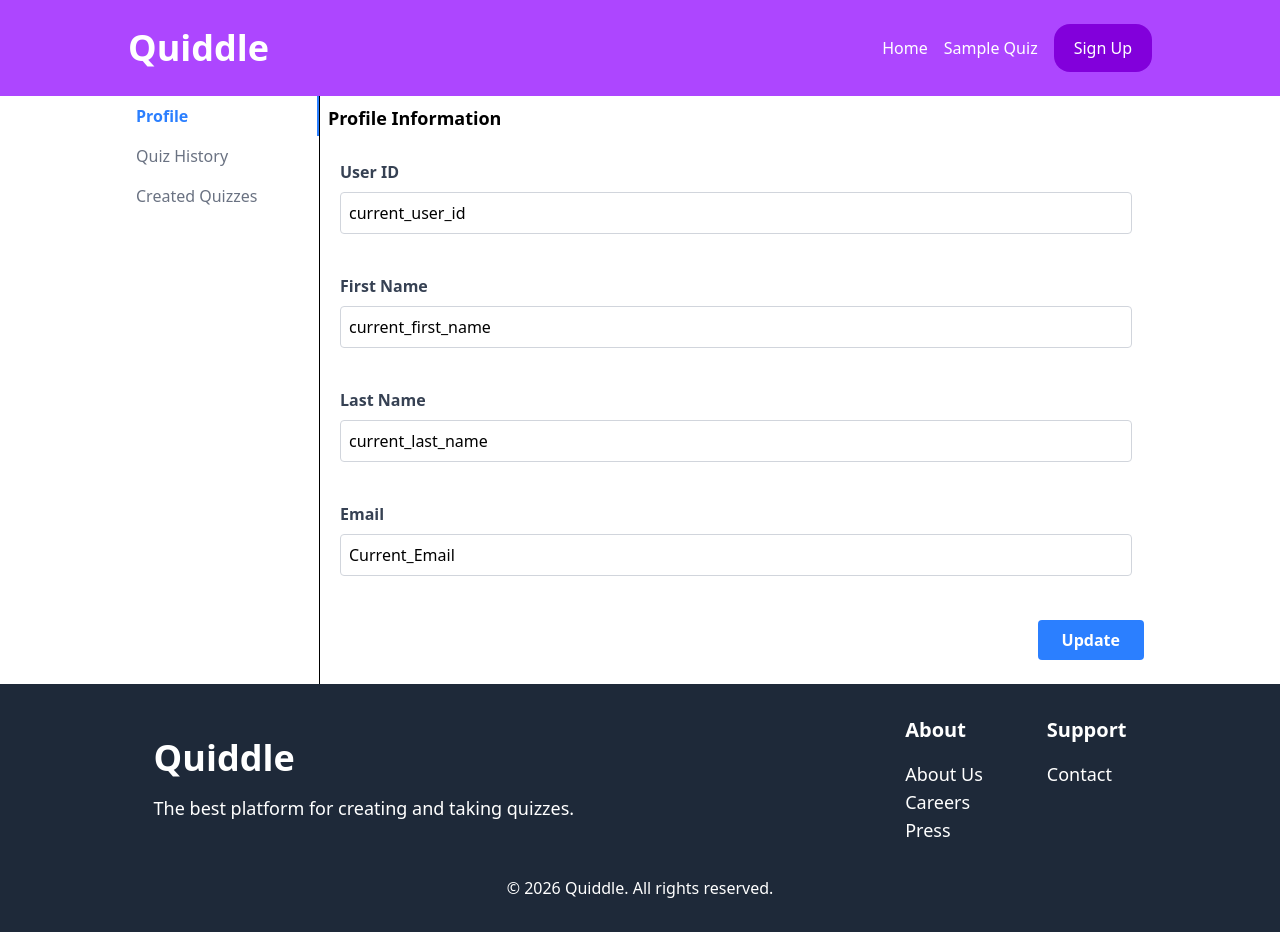
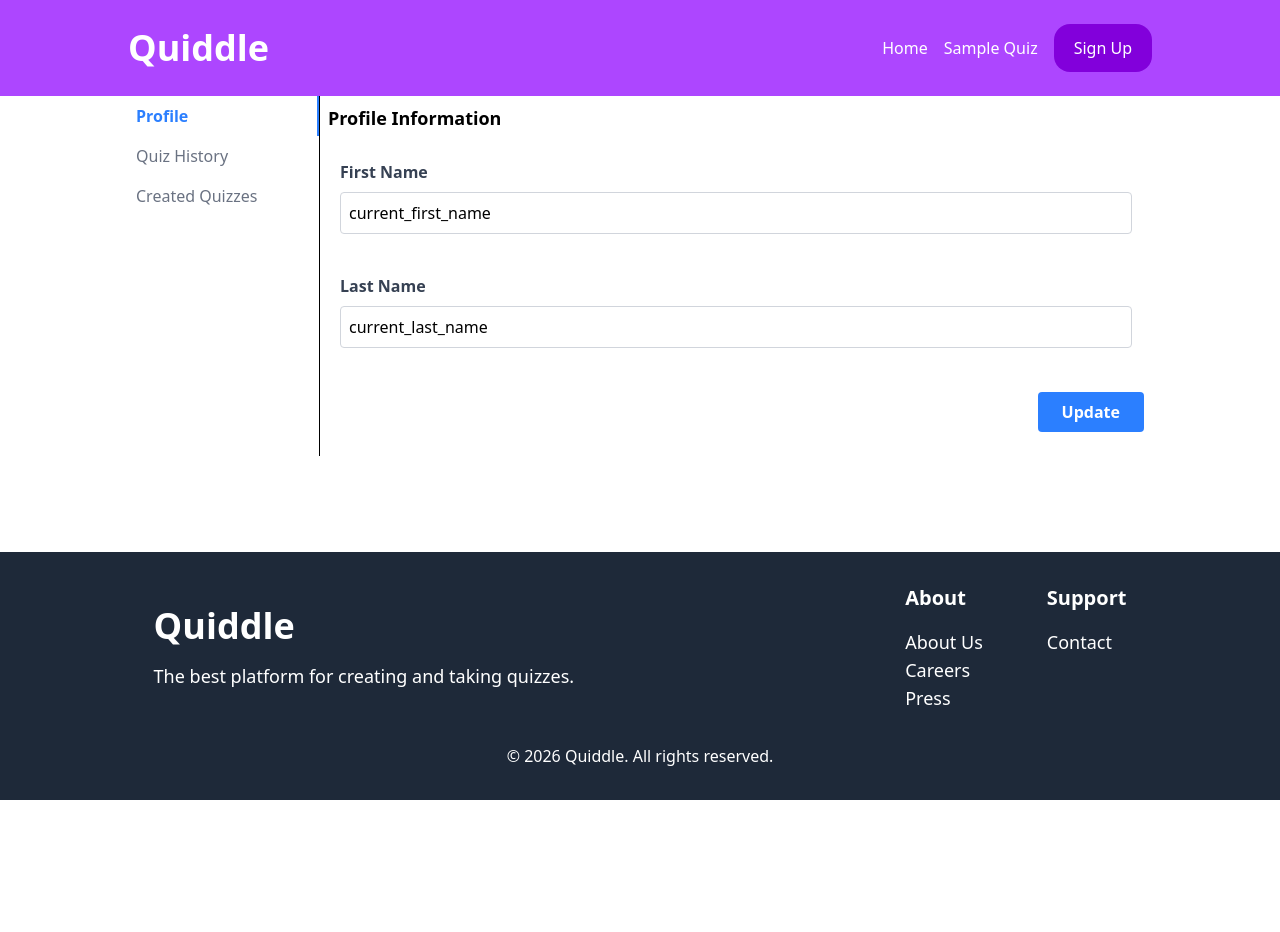
Before and after one commit to kg55555/Quiddle, a React (Vite) app in the folder client/: page /Profile in a window 1280 px wide. After the commit the page ends 800 px from the top, so only its background shows below. Built offline with nearby package versions, Linux system fonts and the light colour scheme.

Commit message:
Removed email and userId from profile

```diff
--- a/client/src/pages/Profile.tsx
+++ b/client/src/pages/Profile.tsx
@@ -12,7 +12,6 @@ function Profile() {
   const [activeTab, setActiveTab] = useState("Profile");
 
   const [profileData, setProfileData] = useState<ProfileProp[]>([
-    { title: "User ID", answer: "current_user_id" },
     { title: "First Name", answer: "current_first_name" },
     { title: "Last Name", answer: "current_last_name" },
   ]);
@@ -92,17 +91,7 @@ function Profile() {
                           </div>
                         ))}
 
-                        {/* Fixed Email */}
-                        <div className="mb-4 p-3 ">
-                          <h3 className="font-semibold text-gray-700">
-                            Email
-                          </h3>
 
-                          <div className="w-full mt-2 p-2 border border-gray-300 rounded focus:outline-none focus:border-blue-500">
-                            Current_Email
-                          </div>
-
-                        </div>
                       </div>
 
                       {/* Update Button */}
```
